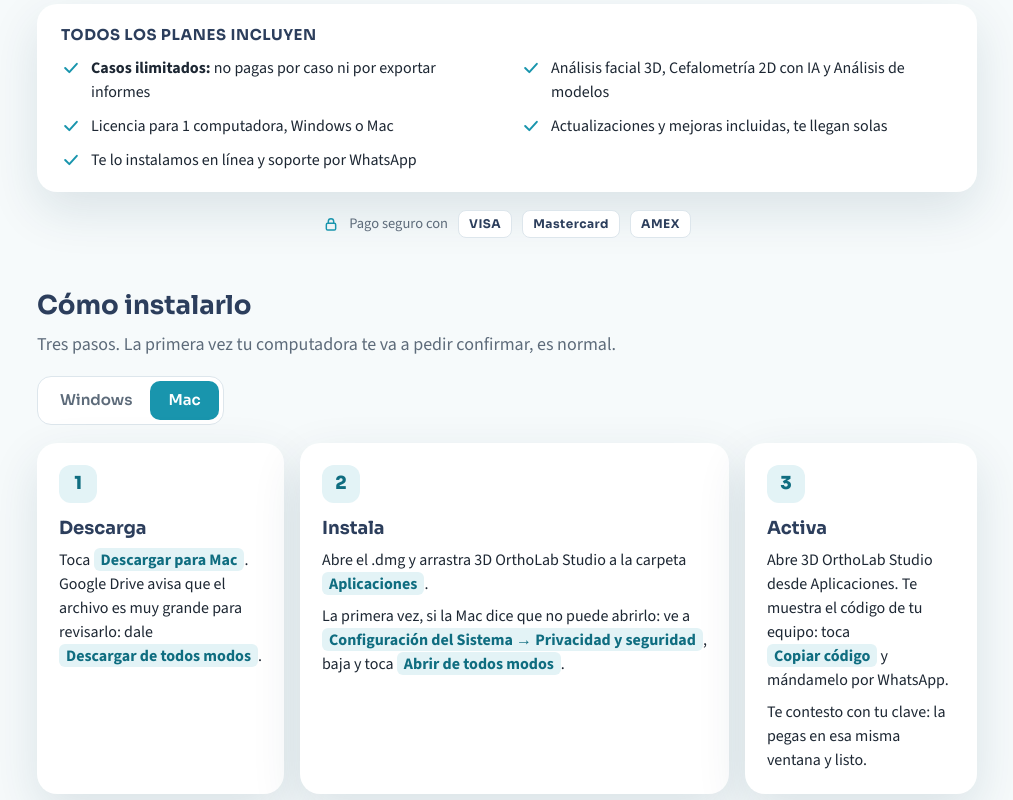
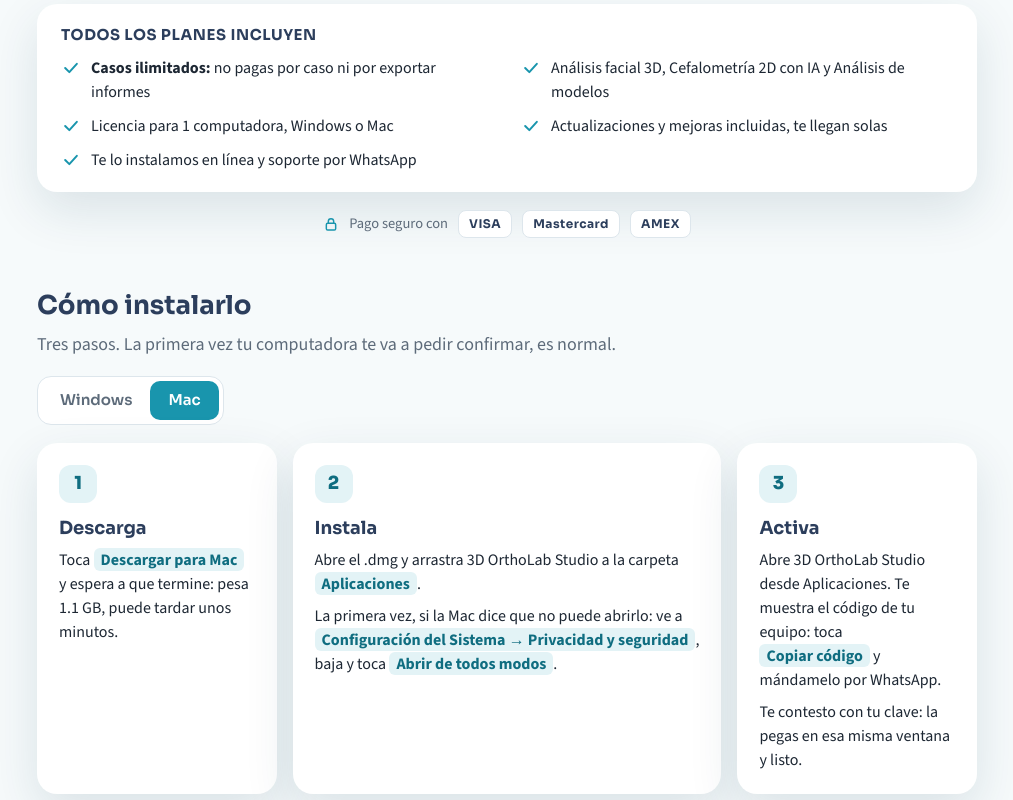
Before and after one commit to miriamlastra93/3d-ortholab-actualizaciones, a plain HTML site: page index.html in a window 1280 px wide. Both pictures are taken after a click on the tab "Mac". Shown: the part 2051-2851 px from the top of the page, without its empty margins (133-1146 px from the left). Drawn offline with nearby package versions, Linux system fonts and the light colour scheme.

Commit message:
Botones de descarga con los instaladores de Drive
Co-Authored-By: Claude Opus 5.5 <noreply@anthropic.com>

```diff
--- a/index.html
+++ b/index.html
@@ -366,7 +366,7 @@ footer .priv svg{width:18px;height:18px;stroke:var(--brand);fill:none;stroke-wid
     <div class="pasos" id="pasos-windows" role="tabpanel" aria-labelledby="tab-windows">
       <div class="paso">
         <h4>Descarga</h4>
-        <p>Toca <kbd>Descargar para Windows</kbd>. Google Drive avisa que el archivo es muy grande para revisarlo: dale <kbd>Descargar de todos modos</kbd>.</p>
+        <p>Toca <kbd>Descargar para Windows</kbd> y espera a que termine: pesa 677 MB, puede tardar unos minutos.</p>
       </div>
       <div class="paso">
         <h4>Instala</h4>
@@ -383,7 +383,7 @@ footer .priv svg{width:18px;height:18px;stroke:var(--brand);fill:none;stroke-wid
     <div class="pasos" id="pasos-mac" role="tabpanel" aria-labelledby="tab-mac" hidden>
       <div class="paso">
         <h4>Descarga</h4>
-        <p>Toca <kbd>Descargar para Mac</kbd>. Google Drive avisa que el archivo es muy grande para revisarlo: dale <kbd>Descargar de todos modos</kbd>.</p>
+        <p>Toca <kbd>Descargar para Mac</kbd> y espera a que termine: pesa 1.1 GB, puede tardar unos minutos.</p>
       </div>
       <div class="paso">
         <h4>Instala</h4>
@@ -478,8 +478,8 @@ var PAGOS = {
 
 // Enlaces de descarga (Google Drive, «cualquiera con el enlace»). Para una versión nueva, cambia solo estas dos líneas.
 var DESCARGAS = {
-  windows: "",
-  mac: ""
+  windows: "https://drive.usercontent.google.com/download?id=1vKVH44jy_XX2AWiT03dsd9TIoDYUqMnH&export=download&confirm=t",
+  mac: "https://drive.usercontent.google.com/download?id=1Dv5SEl53X7Gy8sZ-t_Em2pyPqzpQu9vB&export=download&confirm=t"
 };
 
 (function(){
```
